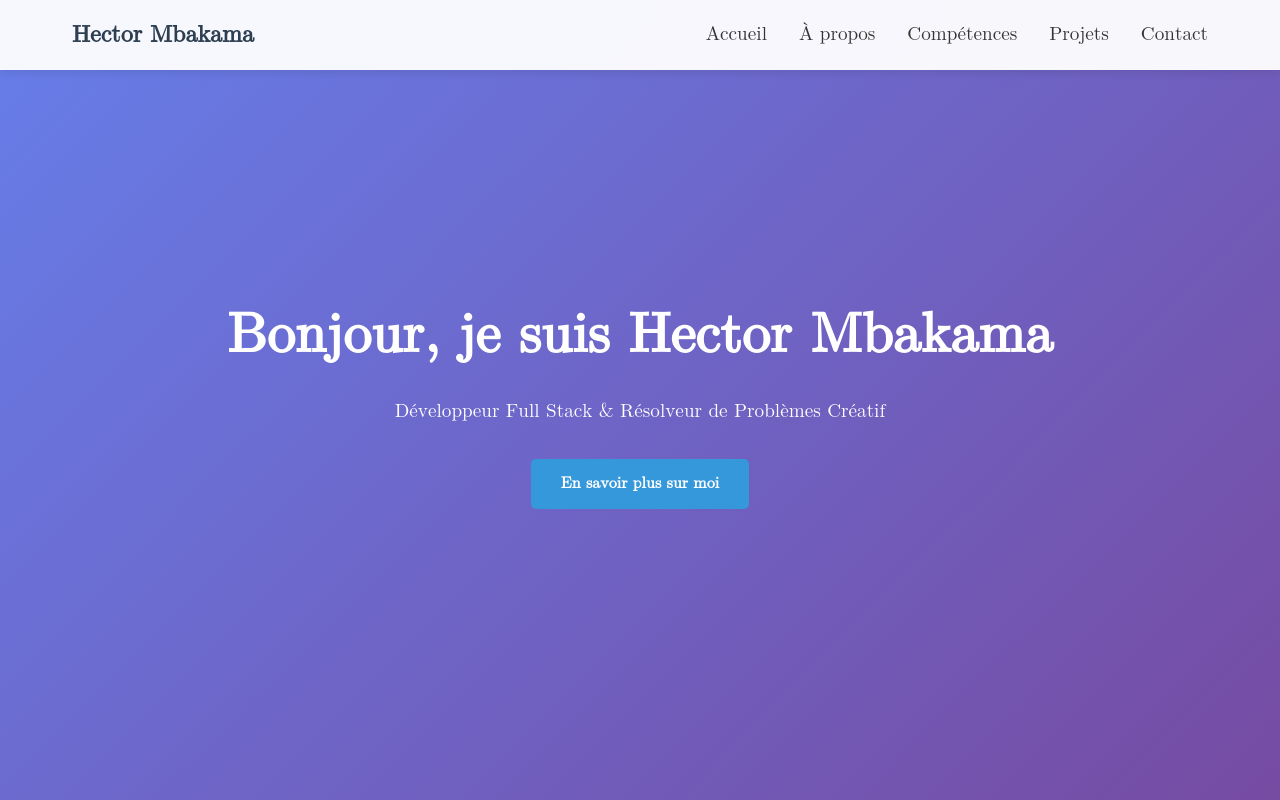
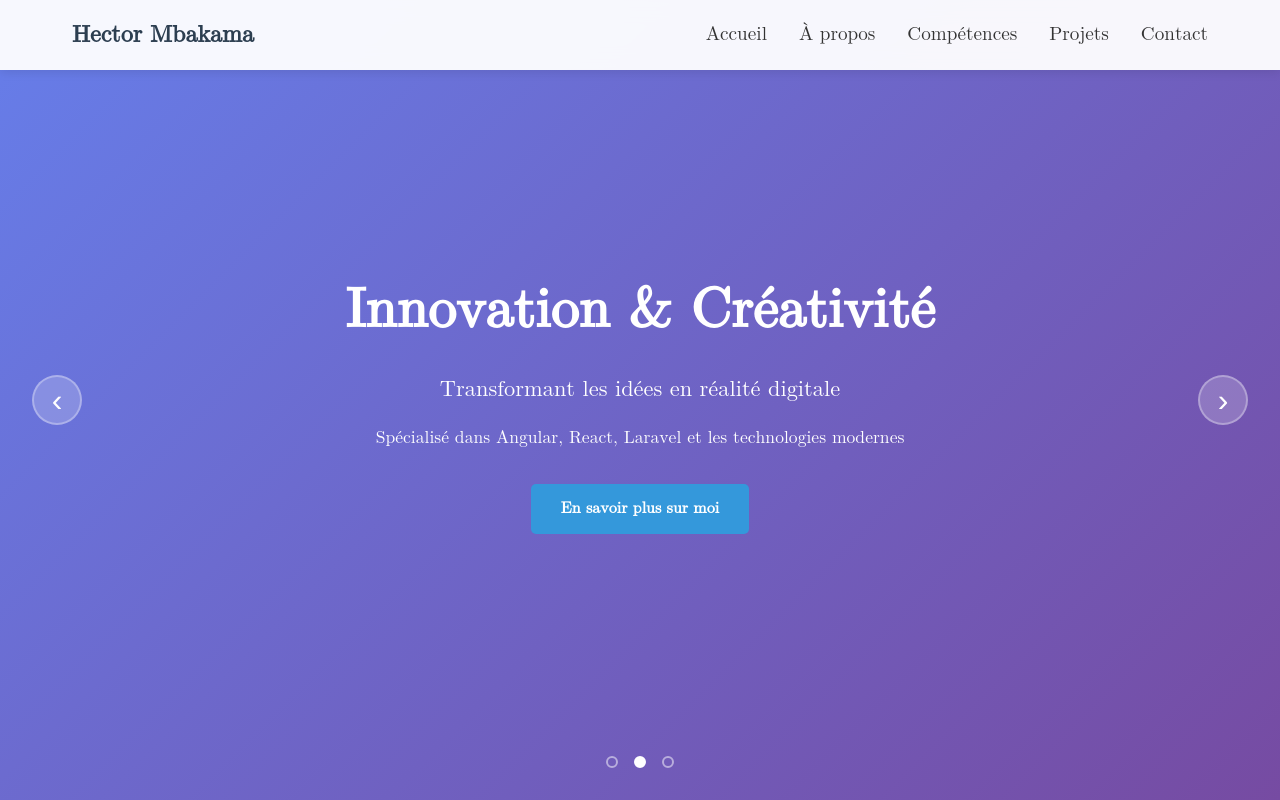
Before and after one commit to mbakama/hector-mbak, a React (Create React App) app: page / in a window 1280 px wide. Shown: the top 800 px of the page. Built offline with nearby package versions, Linux system fonts and the light colour scheme.

Commit message:
add carousel on hero banner

```diff
--- a/src/App.css
+++ b/src/App.css
@@ -68,6 +68,42 @@ body {
   background: linear-gradient(135deg, #667eea 0%, #764ba2 100%);
   color: white;
   text-align: center;
+  position: relative;
+  overflow: hidden;
+}
+
+.hero-carousel {
+  width: 100%;
+  height: 100%;
+  position: relative;
+  display: flex;
+  align-items: center;
+  justify-content: center;
+}
+
+.carousel-container {
+  width: 100%;
+  height: 100%;
+  position: relative;
+}
+
+.carousel-slide {
+  position: absolute;
+  top: 0;
+  left: 0;
+  width: 100%;
+  height: 100%;
+  display: flex;
+  align-items: center;
+  justify-content: center;
+  opacity: 0;
+  transform: translateX(100%);
+  transition: all 0.8s ease-in-out;
+}
+
+.carousel-slide.active {
+  opacity: 1;
+  transform: translateX(0);
 }
 
 .hero-content h1 {
@@ -76,10 +112,18 @@ body {
   animation: fadeInUp 1s ease;
 }
 
-.hero-content p {
-  font-size: 1.2rem;
+.hero-subtitle {
+  font-size: 1.4rem;
+  margin-bottom: 1rem;
+  font-weight: 600;
+  animation: fadeInUp 1s ease 0.2s both;
+}
+
+.hero-description {
+  font-size: 1.1rem;
   margin-bottom: 2rem;
-  animation: fadeInUp 1s ease 0.2s both;
+  opacity: 0.9;
+  animation: fadeInUp 1s ease 0.4s both;
 }
 
 .cta-button {
@@ -91,11 +135,73 @@ body {
   border-radius: 5px;
   font-weight: bold;
   transition: transform 0.3s ease;
-  animation: fadeInUp 1s ease 0.4s both;
+  animation: fadeInUp 1s ease 0.6s both;
 }
 
 .cta-button:hover {
   transform: translateY(-2px);
+}
+
+/* Carousel Navigation */
+.carousel-btn {
+  position: absolute;
+  top: 50%;
+  transform: translateY(-50%);
+  background: rgba(255, 255, 255, 0.2);
+  border: 2px solid rgba(255, 255, 255, 0.3);
+  color: white;
+  font-size: 2rem;
+  width: 50px;
+  height: 50px;
+  border-radius: 50%;
+  cursor: pointer;
+  transition: all 0.3s ease;
+  z-index: 10;
+}
+
+.carousel-btn:hover {
+  background: rgba(255, 255, 255, 0.3);
+  border-color: rgba(255, 255, 255, 0.5);
+  transform: translateY(-50%) scale(1.1);
+}
+
+.prev-btn {
+  left: 2rem;
+}
+
+.next-btn {
+  right: 2rem;
+}
+
+/* Carousel Dots */
+.carousel-dots {
+  position: absolute;
+  bottom: 2rem;
+  left: 50%;
+  transform: translateX(-50%);
+  display: flex;
+  gap: 1rem;
+  z-index: 10;
+}
+
+.dot {
+  width: 12px;
+  height: 12px;
+  border-radius: 50%;
+  border: 2px solid rgba(255, 255, 255, 0.5);
+  background: transparent;
+  cursor: pointer;
+  transition: all 0.3s ease;
+}
+
+.dot.active {
+  background: white;
+  border-color: white;
+}
+
+.dot:hover {
+  background: rgba(255, 255, 255, 0.7);
+  border-color: rgba(255, 255, 255, 0.8);
 }
 
 /* Section Styles */
@@ -311,6 +417,32 @@ body {
     font-size: 2.5rem;
   }
 
+  .hero-subtitle {
+    font-size: 1.2rem;
+  }
+
+  .hero-description {
+    font-size: 1rem;
+  }
+
+  .carousel-btn {
+    width: 40px;
+    height: 40px;
+    font-size: 1.5rem;
+  }
+
+  .prev-btn {
+    left: 1rem;
+  }
+
+  .next-btn {
+    right: 1rem;
+  }
+
+  .carousel-dots {
+    bottom: 1rem;
+  }
+
   .about-content {
     grid-template-columns: 1fr;
     text-align: center;
--- a/src/components/Hero.js
+++ b/src/components/Hero.js
@@ -1,12 +1,81 @@
-import React from 'react';
+import React, { useState, useEffect } from 'react';
 
 const Hero = () => {
+  const [currentSlide, setCurrentSlide] = useState(0);
+
+  const slides = [
+    {
+      title: "Bonjour, je suis Hector Mbakama",
+      subtitle: "Développeur Full Stack & Résolveur de Problèmes Créatif",
+      description: "Passionné par la création d'expériences web exceptionnelles"
+    },
+    {
+      title: "Innovation & Créativité",
+      subtitle: "Transformant les idées en réalité digitale",
+      description: "Spécialisé dans Angular, React, Laravel et les technologies modernes"
+    },
+    {
+      title: "Collaboration & Excellence",
+      subtitle: "Construisant l'avenir du web ensemble",
+      description: "Toujours prêt pour de nouveaux défis et projets passionnants"
+    }
+  ];
+
+  useEffect(() => {
+    const timer = setInterval(() => {
+      setCurrentSlide((prev) => (prev + 1) % slides.length);
+    }, 5000);
+
+    return () => clearInterval(timer);
+  }, [slides.length]);
+
+  const goToSlide = (index) => {
+    setCurrentSlide(index);
+  };
+
+  const nextSlide = () => {
+    setCurrentSlide((prev) => (prev + 1) % slides.length);
+  };
+
+  const prevSlide = () => {
+    setCurrentSlide((prev) => (prev - 1 + slides.length) % slides.length);
+  };
+
   return (
     <section id="home" className="hero">
-      <div className="hero-content">
-        <h1>Bonjour, je suis Hector Mbakama</h1>
-        <p>Développeur Full Stack & Résolveur de Problèmes Créatif</p>
-        <a href="#about" className="cta-button">En savoir plus sur moi</a>
+      <div className="hero-carousel">
+        <div className="carousel-container">
+          {slides.map((slide, index) => (
+            <div
+              key={index}
+              className={`carousel-slide ${index === currentSlide ? 'active' : ''}`}
+            >
+              <div className="hero-content">
+                <h1>{slide.title}</h1>
+                <p className="hero-subtitle">{slide.subtitle}</p>
+                <p className="hero-description">{slide.description}</p>
+                <a href="#about" className="cta-button">En savoir plus sur moi</a>
+              </div>
+            </div>
+          ))}
+        </div>
+
+        <button className="carousel-btn prev-btn" onClick={prevSlide}>
+          &#8249;
+        </button>
+        <button className="carousel-btn next-btn" onClick={nextSlide}>
+          &#8250;
+        </button>
+
+        <div className="carousel-dots">
+          {slides.map((_, index) => (
+            <button
+              key={index}
+              className={`dot ${index === currentSlide ? 'active' : ''}`}
+              onClick={() => goToSlide(index)}
+            />
+          ))}
+        </div>
       </div>
     </section>
   );
```
